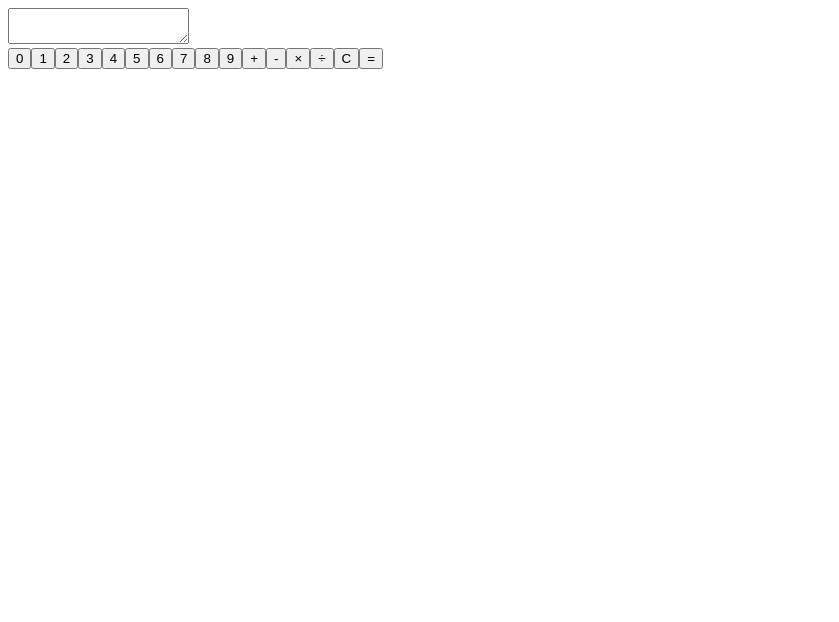
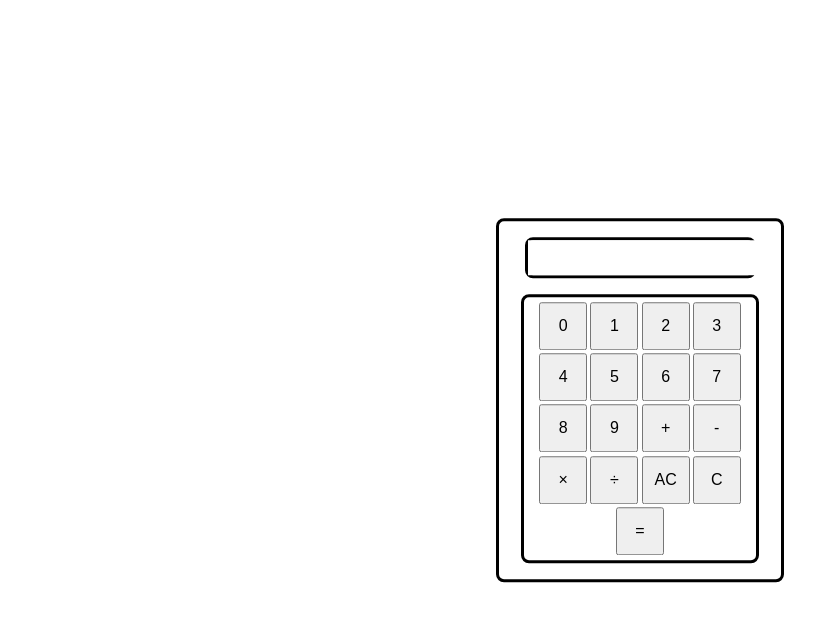
Before and after one commit to bryn-ellison/calculator, a plain HTML site: page index.html in a window 1280 px wide. Shown: the whole page, without its empty margins (0-839 px from the left). Drawn offline with Linux system fonts and the light colour scheme.

Commit message:
add C and AC buttons and basic style layout

```diff
--- a/javascript.js
+++ b/javascript.js
@@ -143,6 +143,23 @@ const clearButton = document.createElement("button");
 clearButton.textContent = "C";
 clearButton.id = "clear-button";
 clearButton.classList.add("number-button");
+clearButton.addEventListener("click", () => {
+  clearDisplay();
+});
+
+const allClearButton = document.createElement("button");
+allClearButton.textContent = "AC";
+allClearButton.id = "clear-button";
+allClearButton.classList.add("number-button");
+allClearButton.addEventListener("click", () => {
+  clearDisplay();
+  displayValue = [];
+  firstValue = undefined;
+  secondValue = undefined;
+  operatorValue = "";
+  clearNext = false;
+  stopEquals = false;
+});
 
 const equalsButton = document.createElement("button");
 equalsButton.textContent = "=";
@@ -163,5 +180,6 @@ keypad.appendChild(addButton);
 keypad.appendChild(subtractButton);
 keypad.appendChild(multiplyButton);
 keypad.appendChild(divideButton);
+keypad.appendChild(allClearButton);
 keypad.appendChild(clearButton);
 keypad.appendChild(equalsButton);
--- a/styles.css
+++ b/styles.css
@@ -0,0 +1,62 @@
+* {
+    margin: auto;
+}
+
+#calculator-body {
+    margin: 0;
+    position: absolute;
+    top: 50%;
+    left: 50%;
+    -ms-transform: translate(-50%, -50%);
+    transform: translate(-50%, -50%);
+    border: solid;
+    padding: 1rem;
+    border-radius: 0.5rem;
+    width: 250px;
+    text-align: center;
+}
+
+#screen {
+    margin: auto;
+    text-align: center;
+    border: solid;
+    width: 90%;
+    margin-bottom: 1rem;
+    vertical-align: bottom;
+    border-radius: 0.5rem;
+}
+
+#screen > textarea {
+    border: none;
+    padding: 0.5rem;
+    resize: none;
+    max-width: 100%;
+    height: 1.2rem;
+    text-align: right;
+    vertical-align: bottom;
+    font-size: 1rem;
+}
+
+#keypad {
+    margin-top: 2rem;
+    border: solid;
+    padding: 0.2rem;
+    border-radius: 0.5rem;
+    margin: auto;
+    width: 90%;
+    text-align: center;
+}
+
+.number-button {
+    margin: 0.1rem;
+    height: 3rem;
+    width: 3rem;
+    font-size: 1rem;
+}
+
+#equals-button {
+    margin: 0.1rem;
+    height: 3rem;
+    width: 3rem;
+    font-size: 1rem;
+}
```
Also changed, not shown: index.html (+1 -1 lines).
